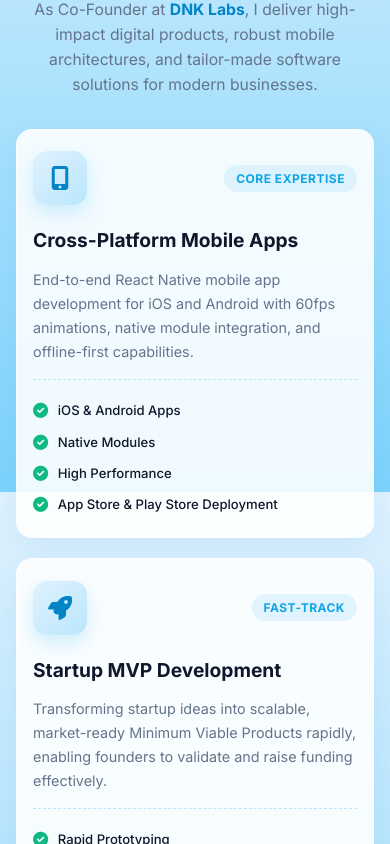
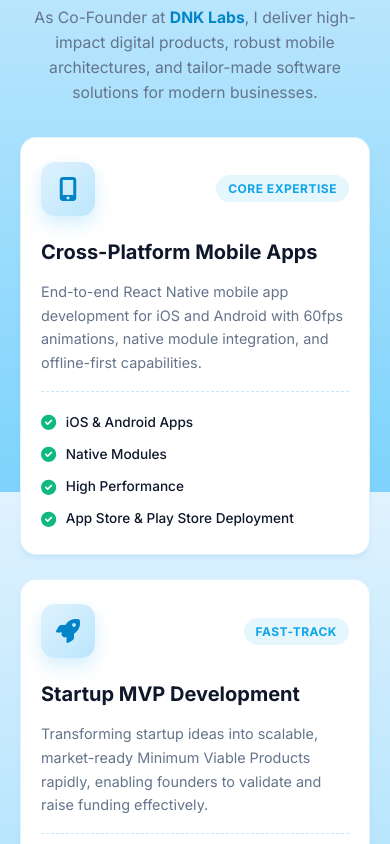
Before and after one commit to kuldip0107/bharda-kuldip-portfolio, a React (Vite) app: page / in a window 390 px wide. Shown: the part 2040-2884 px from the top of the page. Built offline with nearby package versions, Linux system fonts and the light colour scheme.

Commit message:
fix(services): center services cards and match featured projects card styling and spacing

```diff
--- a/src/index.css
+++ b/src/index.css
@@ -621,7 +621,7 @@ header::after {
 
 .services-grid {
     display: grid;
-    grid-template-columns: repeat(auto-fit, minmax(320px, 1fr));
+    grid-template-columns: repeat(auto-fit, minmax(300px, 1fr));
     gap: 2rem;
     max-width: 1200px;
     margin: 0 auto;
@@ -630,24 +630,22 @@ header::after {
 }
 
 .service-card {
-    background: rgba(255, 255, 255, 0.88);
-    backdrop-filter: blur(10px);
-    -webkit-backdrop-filter: blur(10px);
-    border-radius: 20px;
+    background-color: var(--white);
+    border-radius: 16px;
     padding: 2.25rem 2rem;
-    border: 1px solid rgba(255, 255, 255, 0.75);
-    box-shadow: 0 10px 30px rgba(2, 132, 199, 0.08);
-    transition: transform 0.35s ease, box-shadow 0.35s ease, border-color 0.35s ease;
+    border: 1px solid rgba(14, 165, 233, 0.15);
+    box-shadow: var(--shadow);
+    transition: transform 0.3s ease, box-shadow 0.3s ease;
     display: flex;
     flex-direction: column;
     width: 100%;
     box-sizing: border-box;
+    overflow: hidden;
 }
 
 .service-card:hover {
-    transform: translateY(-8px);
-    box-shadow: 0 20px 40px rgba(2, 132, 199, 0.16);
-    border-color: rgba(14, 165, 233, 0.4);
+    transform: translateY(-5px);
+    box-shadow: 0 14px 28px rgba(0, 0, 0, 0.12);
 }
 
 .service-top {
@@ -1401,7 +1399,8 @@ footer {
     .hero-content {
         gap: 2.5rem;
     }
-    .services-grid {
+    .services-grid,
+    .project-grid {
         grid-template-columns: repeat(2, 1fr);
     }
 }
@@ -1649,9 +1648,11 @@ footer {
     .services-grid {
         display: flex !important;
         flex-direction: column !important;
+        align-items: center !important;
+        justify-content: center !important;
         width: 100% !important;
         max-width: 100% !important;
-        gap: 1.25rem !important;
+        gap: 1.5rem !important;
         margin: 0 auto !important;
         padding: 0 !important;
         box-sizing: border-box !important;
@@ -1660,14 +1661,18 @@ footer {
     .service-card {
         width: 100% !important;
         max-width: 100% !important;
-        box-sizing: border-box !important;
+        margin: 0 auto !important;
+        box-sizing: border-box !important;
+        background-color: var(--white) !important;
+        border-radius: 16px !important;
+        box-shadow: var(--shadow) !important;
+        overflow: hidden !important;
         padding: 1.5rem 1.25rem !important;
-        margin: 0 !important;
-        border-radius: 18px !important;
+        border: 1px solid rgba(14, 165, 233, 0.12) !important;
     }
 
     .service-title {
-        font-size: 1.2rem;
+        font-size: 1.25rem;
     }
 
     .service-description {
@@ -1676,38 +1681,48 @@ footer {
     }
 
     .service-features li {
-        font-size: 0.82rem;
+        font-size: 0.85rem;
     }
 
     .services-cta-banner {
         width: 100% !important;
         max-width: 100% !important;
         box-sizing: border-box !important;
-        padding: 1.75rem 1.25rem !important;
+        padding: 1.5rem 1.25rem !important;
         margin: 2rem auto 0 !important;
-        border-radius: 18px !important;
+        border-radius: 16px !important;
         text-align: center !important;
+        overflow: hidden !important;
     }
 
     .cta-banner-content {
         flex-direction: column !important;
         justify-content: center !important;
-        width: 100% !important;
+        align-items: center !important;
+        width: 100% !important;
+        max-width: 100% !important;
         gap: 1.25rem !important;
+        box-sizing: border-box !important;
     }
 
     .cta-banner-text h3 {
-        font-size: 1.3rem !important;
+        font-size: 1.25rem !important;
     }
 
     .cta-banner-text p {
-        font-size: 0.92rem !important;
+        font-size: 0.9rem !important;
         margin-bottom: 0.5rem !important;
     }
 
     .cta-banner-content .cta-button {
         width: 100% !important;
+        max-width: 100% !important;
         justify-content: center !important;
+        white-space: normal !important;
+        text-align: center !important;
+        padding: 0.85rem 1rem !important;
+        font-size: 0.85rem !important;
+        box-sizing: border-box !important;
     }
 
     /* Skills Section Mobile */
@@ -1950,19 +1965,6 @@ footer {
         font-size: 0.9rem;
     }
 
-    .services {
-        padding: 4rem 1rem 2rem !important;
-    }
-
-    .service-card {
-        padding: 1.35rem 1rem !important;
-        border-radius: 16px !important;
-    }
-
-    .services-cta-banner {
-        padding: 1.5rem 1rem !important;
-    }
-
     .cta-banner-text h3 {
         font-size: 1.15rem !important;
     }
```
